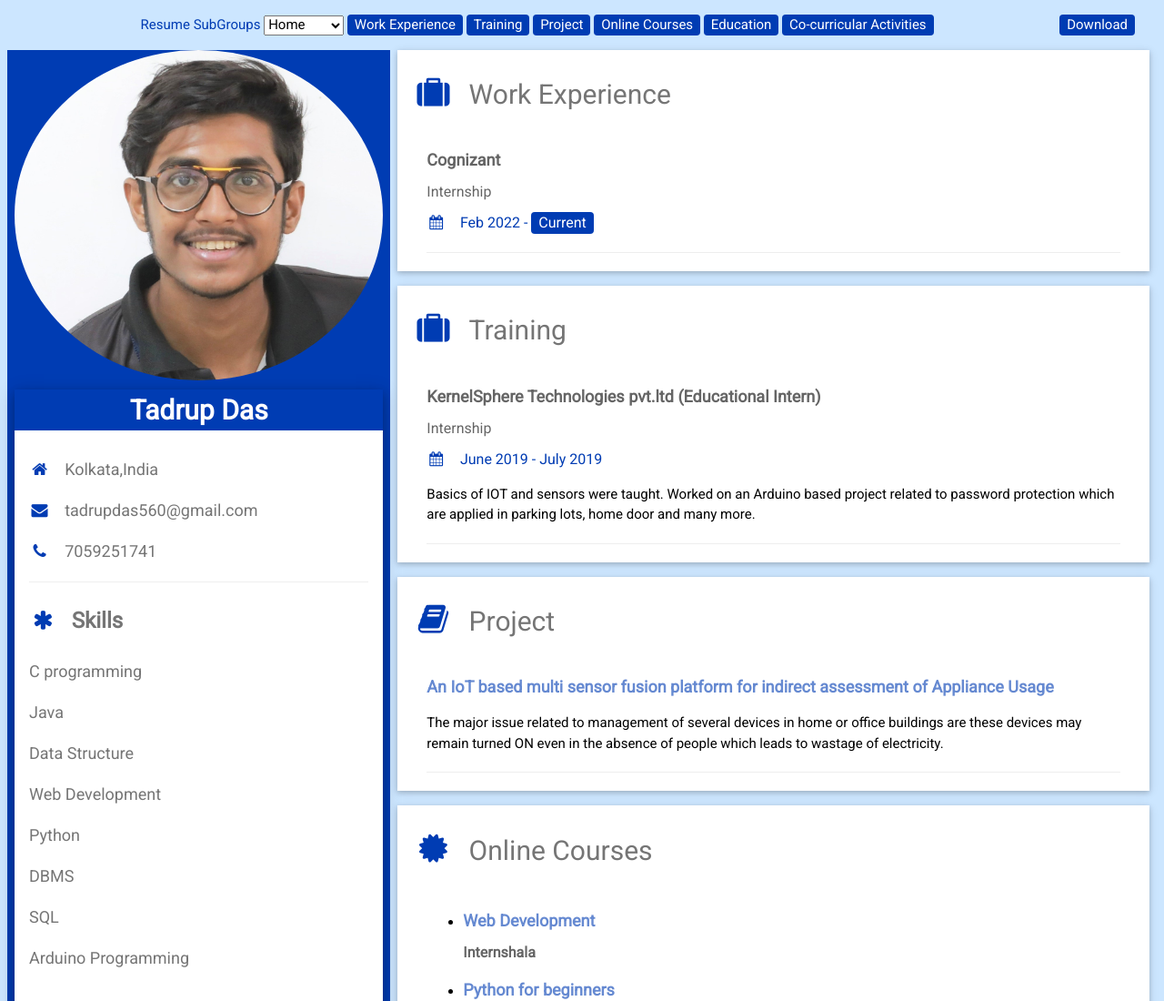
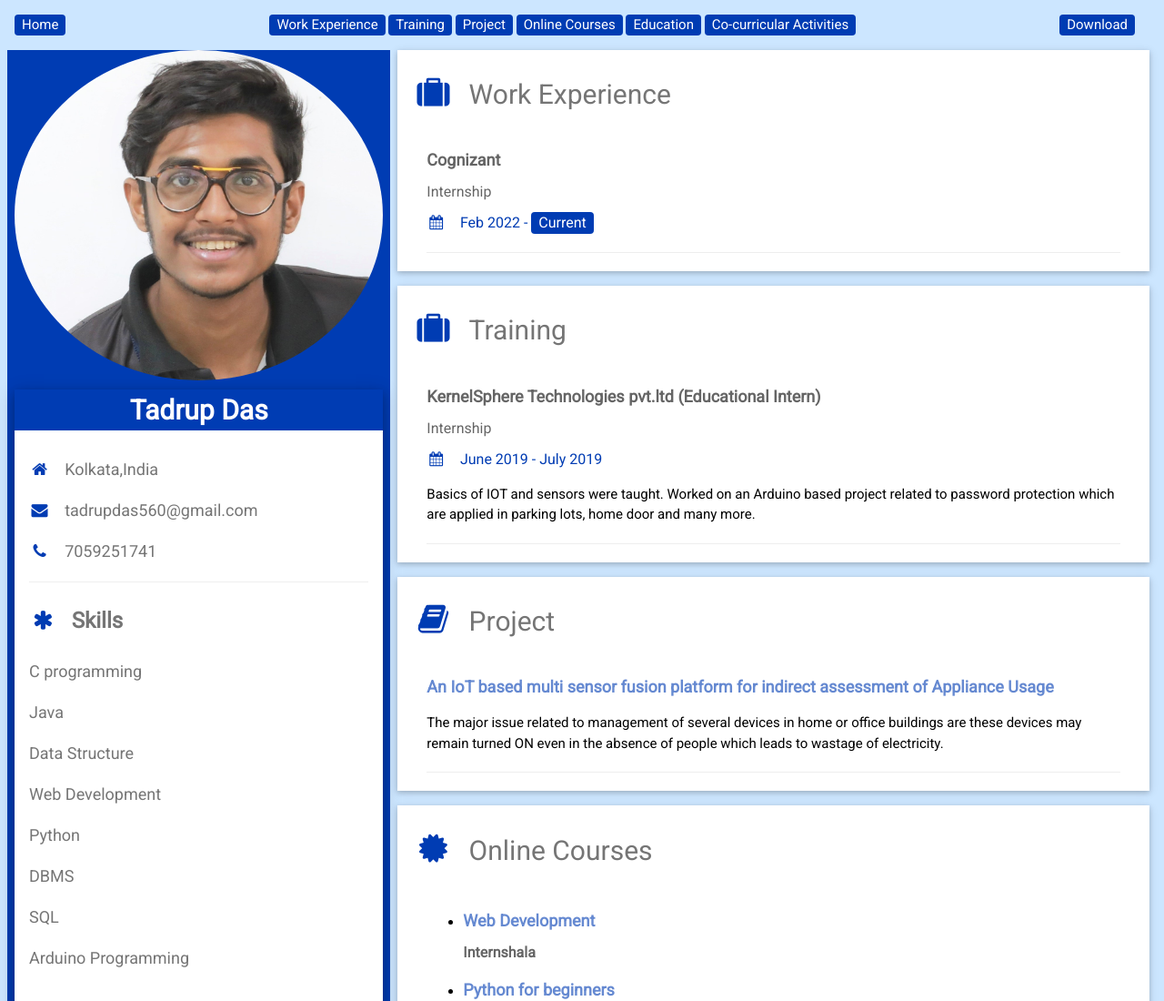
Before and after one commit to TadrupDas/MyResume, a plain HTML site: page index.html in a window 1280 px wide. Shown: the top 1100 px of the page at 91% size. Drawn offline with Linux system fonts and the light colour scheme.

Commit message:
Update index.html

```diff
--- a/index.html
+++ b/index.html
@@ -13,14 +13,7 @@
   </head>
 <body class="w3-lightblue">
 <header id="Home" class="w3-container w3-lightblue w3-margin-top w3-margin-right w3-center">
-  <label class="w3-text-dark-blue" style="font-style:normal" for="resume">Resume SubGroups</label>
-  <select name="resume" id="resume">
-    <option value="Home"><a href="#Home"><i class="w3-text-dark-blue" style="font-style:normal">Home</i></a></option>
-    <option value="#Work Ex"><i class="w3-text-dark-blue" style="font-style:normal">Work Ex</i></option>
-    <option value="mercedes">Mercedes</option>
-    <option value="audi">Audi</option>
-  </select>
-
+  <a href="#Home"><i class="w3-dark-blue w3-tag w3-round" style="font-style:normal;float:left">Home</i></a>
   <a href="#Work Ex"><i class="w3-dark-blue w3-tag w3-round" style="font-style:normal">Work Experience</i></a>
   <a href="#Training"><i class="w3-dark-blue w3-tag w3-round" style="font-style:normal">Training</i></a>
   <a href="#Project"><i class="w3-dark-blue w3-tag w3-round" style="font-style:normal">Project</i></a>
```
